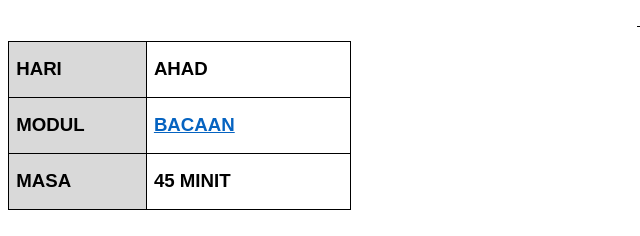
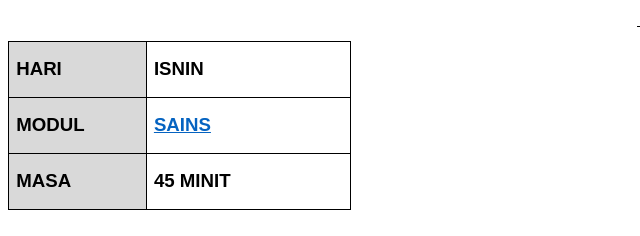
Before and after one commit to elunatix/links, a plain HTML site: page index.html in a window 1280 px wide. Shown: the part 362-598 px from the top of the page, 0-640 px from the left. Drawn offline with Linux system fonts and the light colour scheme.

Commit message:
Update index.html

```diff
--- a/index.html
+++ b/index.html
@@ -874,7 +874,7 @@ mso-bidi-font-family:"Calibri\,Bold"'><o:p><span style='text-decoration:none'>&n
   padding:0cm 5.4pt 0cm 5.4pt;height:41.95pt'>
   <p class=MsoNormal style='margin-bottom:0cm;line-height:normal'><b><span
   style='font-size:14.0pt;font-family:"Calibri,Bold",sans-serif;mso-bidi-font-family:
-  "Calibri\,Bold"'>AHAD<o:p></o:p></span></b></p>
+  "Calibri\,Bold"'>ISNIN<o:p></o:p></span></b></p>
   </td>
  </tr>
  <tr style='mso-yfti-irow:1;height:41.95pt'>
@@ -893,9 +893,9 @@ mso-bidi-font-family:"Calibri\,Bold"'><o:p><span style='text-decoration:none'>&n
   solid windowtext .5pt;mso-border-left-alt:solid windowtext .5pt;mso-border-alt:
   solid windowtext .5pt;padding:0cm 5.4pt 0cm 5.4pt;height:41.95pt'>
   <p class=MsoNormal style='margin-bottom:0cm;line-height:normal'><a
-  href="https://docs.google.com/forms/d/e/1FAIpQLSdHia9v6_wNPw0fuj_IhbOCo0MQpYKlOJO3cGY_gLbXuYajGA/viewform"><b><span
+  href="https://docs.google.com/forms/d/e/1FAIpQLScYovT5_o29bca98hC1y4M1q7GfKrHjtRMwKLzvMRffaP6E8Q/viewform&sa=D&ust=1601239236134000&usg=AFQjCNGV2-0CaBJYnyy39JarBz8zBJWE1g"><b><span
   style='font-size:14.0pt;font-family:"Calibri,Bold",sans-serif;mso-bidi-font-family:
-  "Calibri\,Bold"'>BACAAN</span></b></a><b><span style='font-size:14.0pt;
+  "Calibri\,Bold"'>SAINS</span></b></a><b><span style='font-size:14.0pt;
   font-family:"Calibri,Bold",sans-serif;mso-bidi-font-family:"Calibri\,Bold"'><o:p></o:p></span></b></p>
   </td>
  </tr>
```
